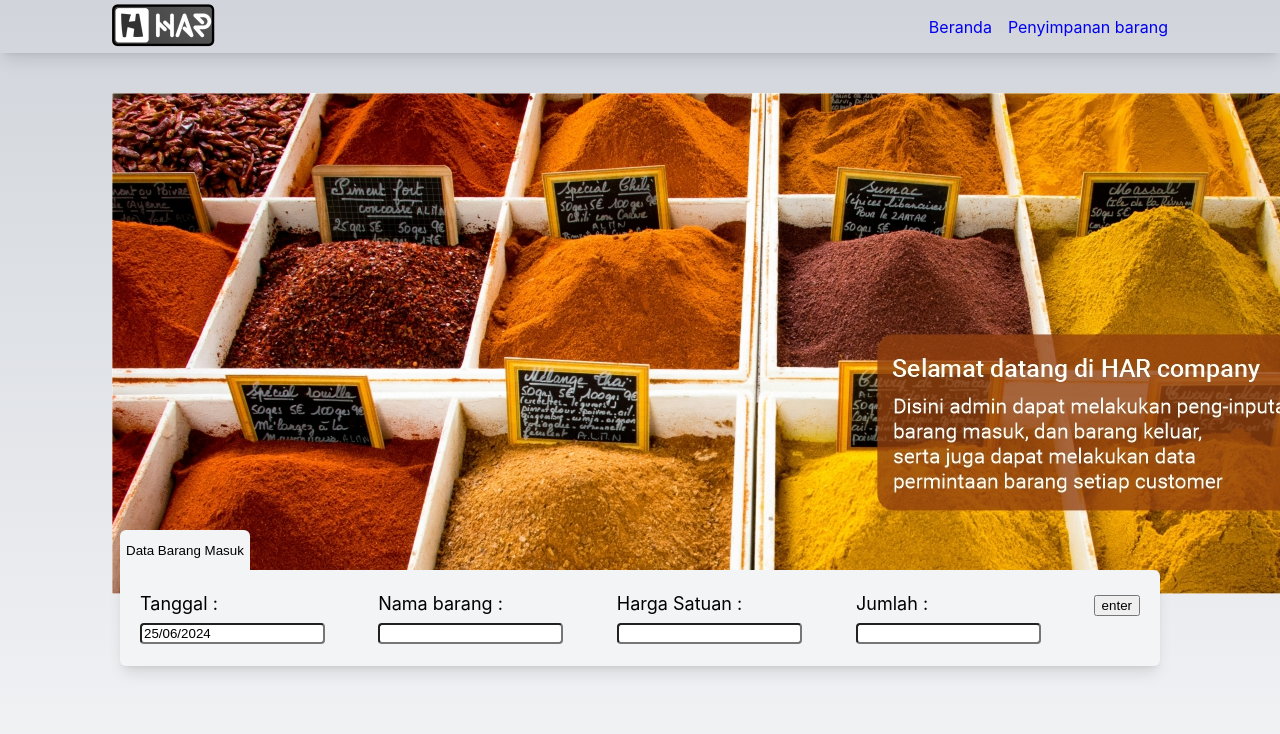
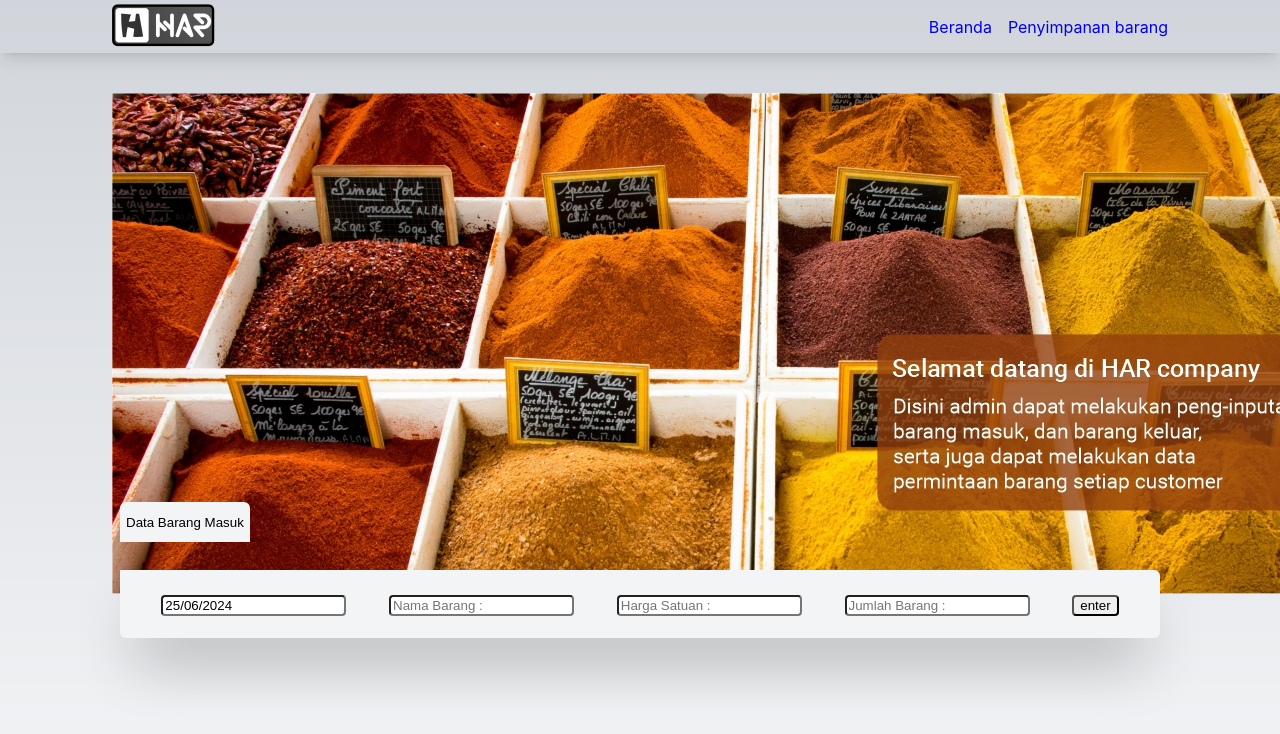
Before and after one commit to irsyadalaudin/items-storage, a React (Vite) app in the folder admin/: page / in a window 1280 px wide. Shown: the top 734 px of the page. Built offline with nearby package versions, Linux system fonts and the light colour scheme.

Commit message:
changed form into justify arround instead gap   and removed label tag

```diff
--- a/admin/src/components/Storage.jsx
+++ b/admin/src/components/Storage.jsx
@@ -96,46 +96,46 @@ const Storage = () => {
 
     return (
         <div className='flex justify-center px-28 text-lg'>
-            <form onSubmit={handleSubmit} className='flex gap-3 gap-x-4 bg-[#F3F4F6] p-5 mb-10 rounded-b-md rounded-tr-md shadow-lg absolute top-560 w-1000 z-8'>
+            <form onSubmit={handleSubmit} className='flex justify-around bg-[#F3F4F6] p-5 mb-10 rounded-b-md rounded-tr-md shadow-[0_35px_60px_-15px_rgba(0,0,0,0.3)] absolute top-560 w-1000 z-8 '>
 			<button className='absolute h-10 bottom-960 left-0 z-9 bg-[#F3F4F6] text-black rounded-t-md border-none' disabled>Data Barang Masuk</button>
                 {/* <h2 className='m-0 p-0'>Data barang masuk</h2> */}
 				<div>
-					<label className='mr-15' htmlFor='date'>Tanggal :</label>
 					<DatePickerInput
 						className='rounded'
+						placeholder='Date :'
 						selectedDate={selectedDate}
 						handleDateChange={handleDateChange}
 						/>
 				</div>
 				<div>
-                    <label className='mr-4' htmlFor='Nama Barang'>Nama barang :</label>
 					<input
 						className='rounded'
 						type='text'
+						placeholder='Nama Barang :'
 						value={namaBarang}
 						onChange={(e) => setNamaBarang(e.target.value)}
 					/>
 				</div>
 				<div>
-                    <label className='mr-4' htmlFor='Harga Satuan'>Harga Satuan :</label>
 					<input
 						className='rounded'
 						type='number'
+						placeholder='Harga Satuan :'
 						value={hargaSatuan}
 						onChange={(e) => setHargaSatuan(e.target.value)}
 						/>
 				</div>
 				<div>
-                    <label className='mr-18' htmlFor='Jumlah'>Jumlah :</label>
 					<input
 						className='rounded'
 						type='number'
+						placeholder='Jumlah Barang :'
 						value={jumlah}
 						onChange={(e) => setJumlah(e.target.value)}
 						/>
 				</div>
-                <div>
-					<button type='submit'>enter</button>
+                <div className='content-center'>
+					<button className='rounded' type='submit'>enter</button>
                 </div>
             </form>
 
```
Lines whose indentation alone changed are shown as unchanged.
